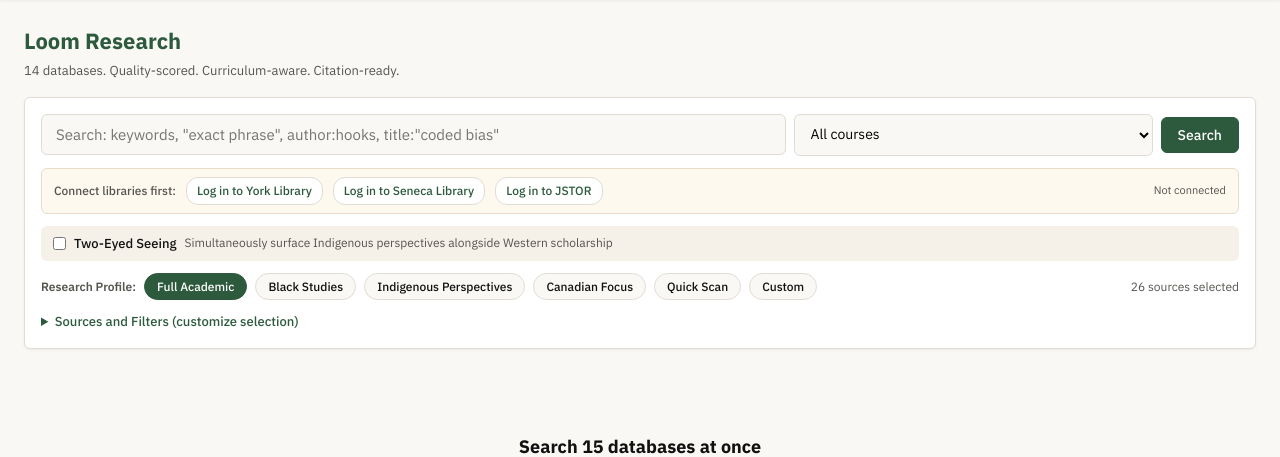
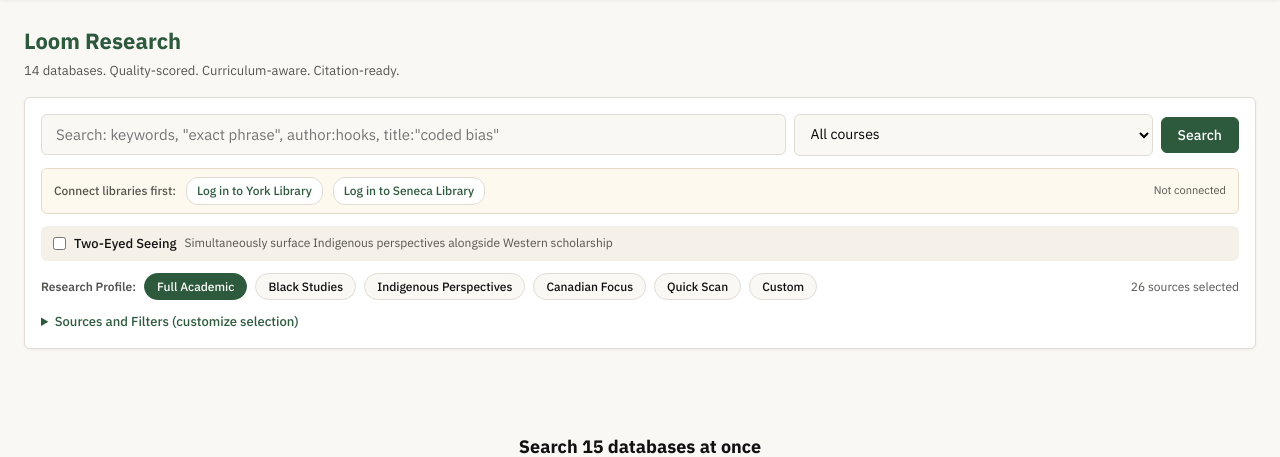
Before and after one commit to rpeart73/ImageLibrary, a Flask app: page / in a window 1280 px wide. Shown: the part 57-514 px from the top of the page. Run offline with Flask 3, Linux system fonts and the light colour scheme; data that the repository does not hold is empty; some libraries are stand-ins or nearby versions.

Commit message:
Remove JSTOR login button — institutional access covers it
York and Seneca library logins provide JSTOR access through
institutional authentication. Separate JSTOR login unnecessary.

Co-Authored-By: Claude Opus 4.6 (1M context) <noreply@anthropic.com>

```diff
--- a/static/js/research.js
+++ b/static/js/research.js
@@ -96,11 +96,11 @@ function clearAllSources() {
 
 // ─── Library Authentication ────────────────────────────
 
-const authState = { york: false, seneca: false, jstor: false };
+const authState = { york: false, seneca: false };
 
 document.addEventListener('DOMContentLoaded', function() {
     // Load auth state from sessionStorage
-    ['york', 'seneca', 'jstor'].forEach(lib => {
+    ['york', 'seneca'].forEach(lib => {
         if (sessionStorage.getItem('auth_' + lib) === '1') {
             authState[lib] = true;
             markConnected(lib);
--- a/templates/research.html
+++ b/templates/research.html
@@ -28,7 +28,6 @@
                 <span style="font-size:12px;font-weight:500;color:var(--text-muted)">Connect libraries first:</span>
                 <a class="auth-link" href="https://ocul-yor.primo.exlibrisgroup.com/discovery/login?vid=01OCUL_YOR:YOR_DEFAULT&lang=en" target="_blank" id="auth-york">Log in to York Library</a>
                 <a class="auth-link" href="https://library.senecapolytechnic.ca/" target="_blank" id="auth-seneca">Log in to Seneca Library</a>
-                <a class="auth-link" href="https://www.jstor.org/action/showLogin" target="_blank" id="auth-jstor">Log in to JSTOR</a>
                 <span class="auth-status" id="auth-status">Not connected</span>
             </div>
 
```
